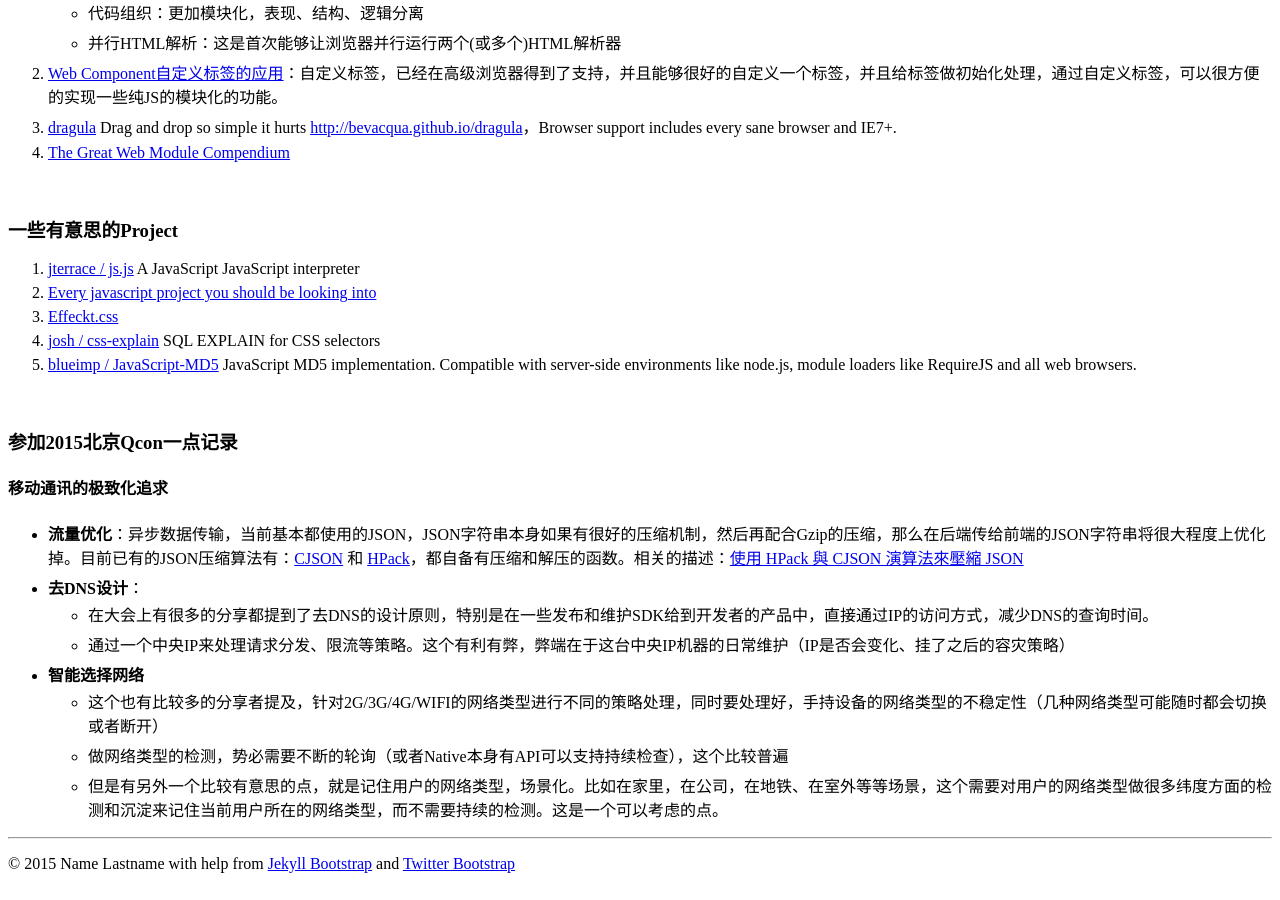
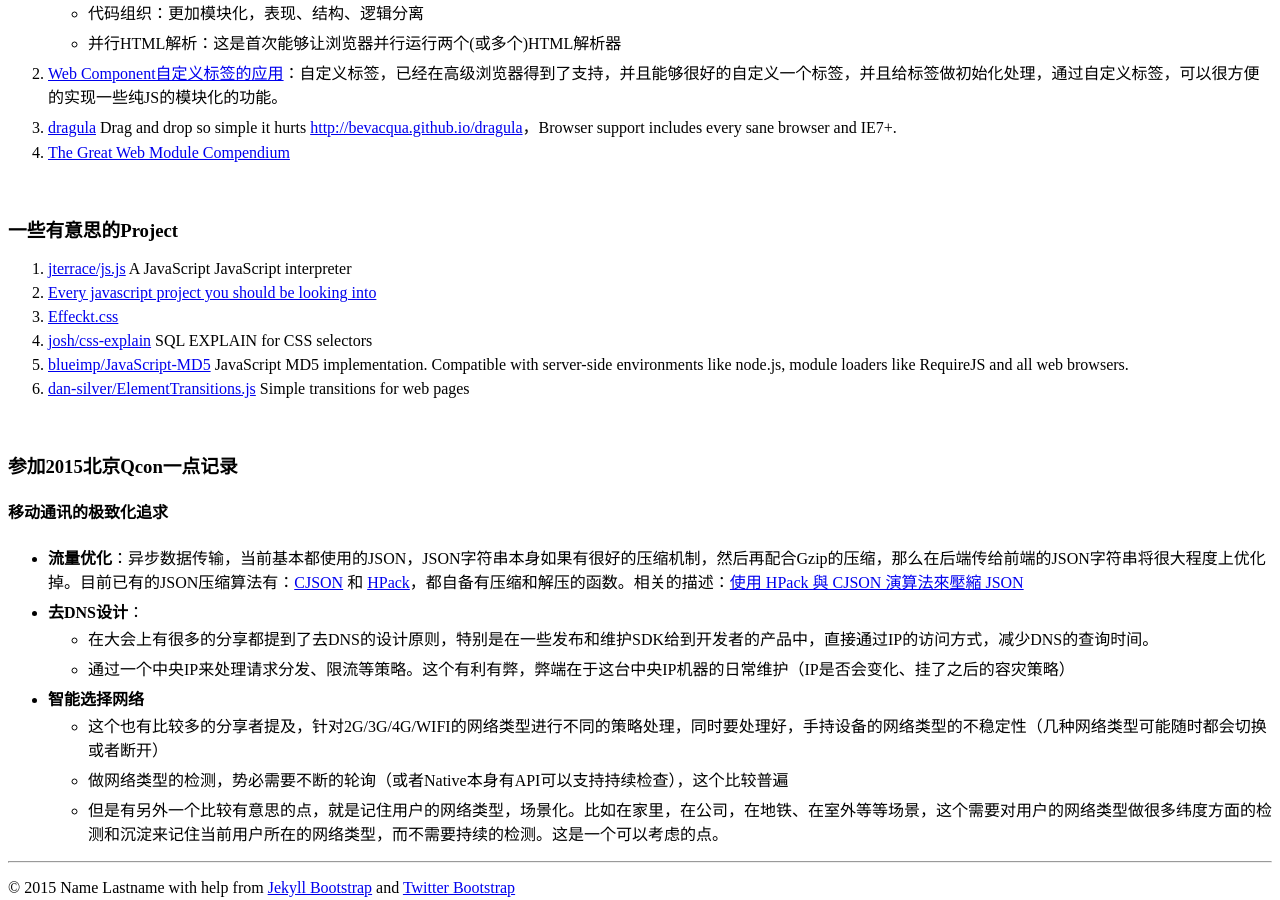
Before and after one commit to supersha/supersha.github.io, a Jekyll site: the page built from index.md, in a window 1280 px wide and 900 px high, scrolled down 2289 px. Built offline with Jekyll 4.4.1, drawn with Linux system fonts in a browser that asks for light colours.

Commit message:
by shafeng

```diff
--- a/index.md
+++ b/index.md
@@ -74,11 +74,12 @@ tagline: 记录点滴前端知识
 
 ### 一些有意思的Project
 
-0. [jterrace / js.js](https://github.com/jterrace/js.js/) A JavaScript JavaScript interpreter
+0. [jterrace/js.js](https://github.com/jterrace/js.js/) A JavaScript JavaScript interpreter
 0. [Every javascript project you should be looking into](http://www.javascriptoo.com/)
 0. [Effeckt.css](http://h5bp.github.io/Effeckt.css/)
-0. [josh / css-explain](https://github.com/josh/css-explain) SQL EXPLAIN for CSS selectors
-0. [blueimp / JavaScript-MD5](https://github.com/blueimp/JavaScript-MD5) JavaScript MD5 implementation. Compatible with server-side environments like node.js, module loaders like RequireJS and all web browsers.
+0. [josh/css-explain](https://github.com/josh/css-explain) SQL EXPLAIN for CSS selectors
+0. [blueimp/JavaScript-MD5](https://github.com/blueimp/JavaScript-MD5) JavaScript MD5 implementation. Compatible with server-side environments like node.js, module loaders like RequireJS and all web browsers.
+0. [dan-silver/ElementTransitions.js](https://github.com/dan-silver/ElementTransitions.js/) Simple transitions for web pages
 
 <br>
 
```
